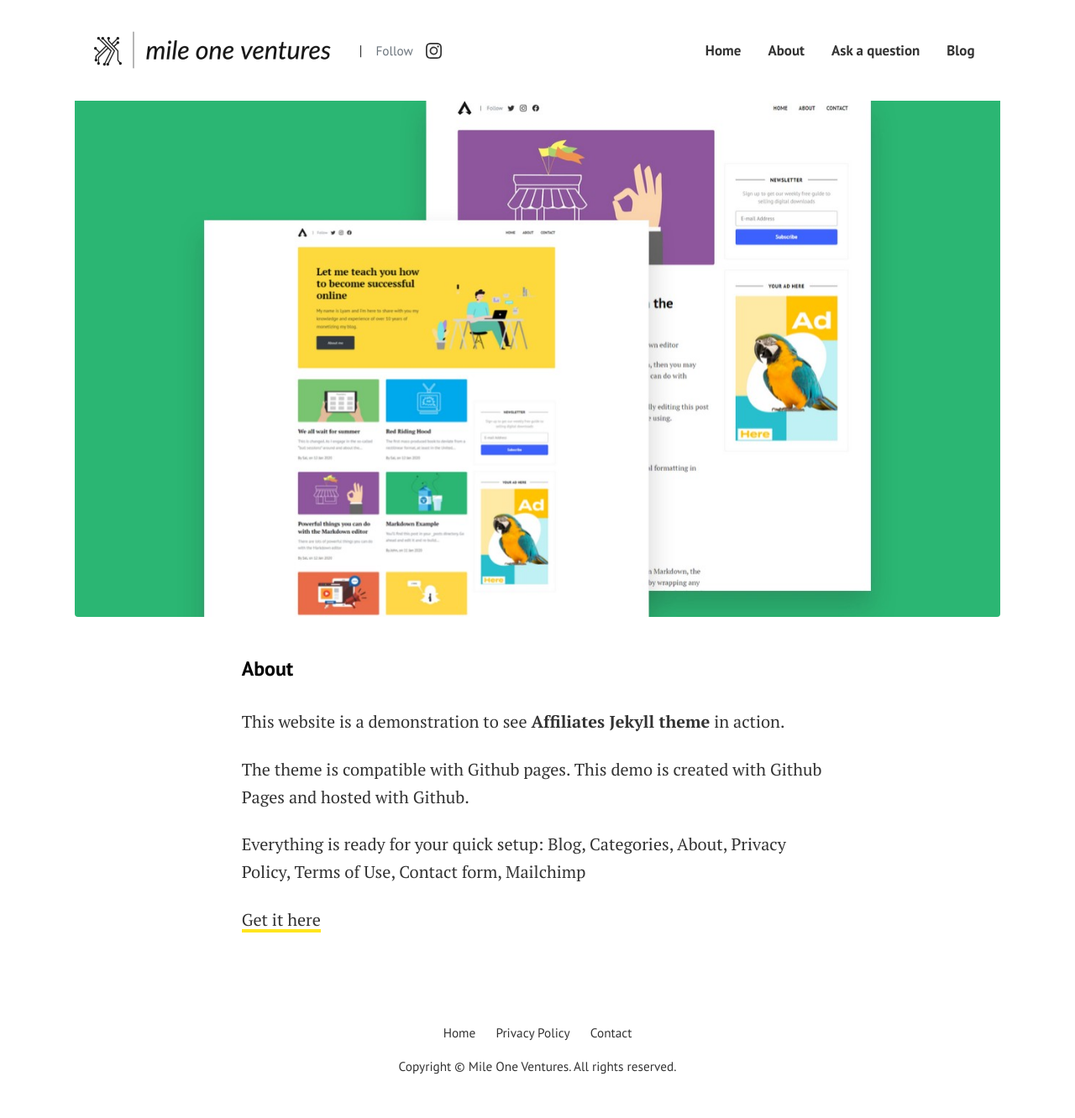
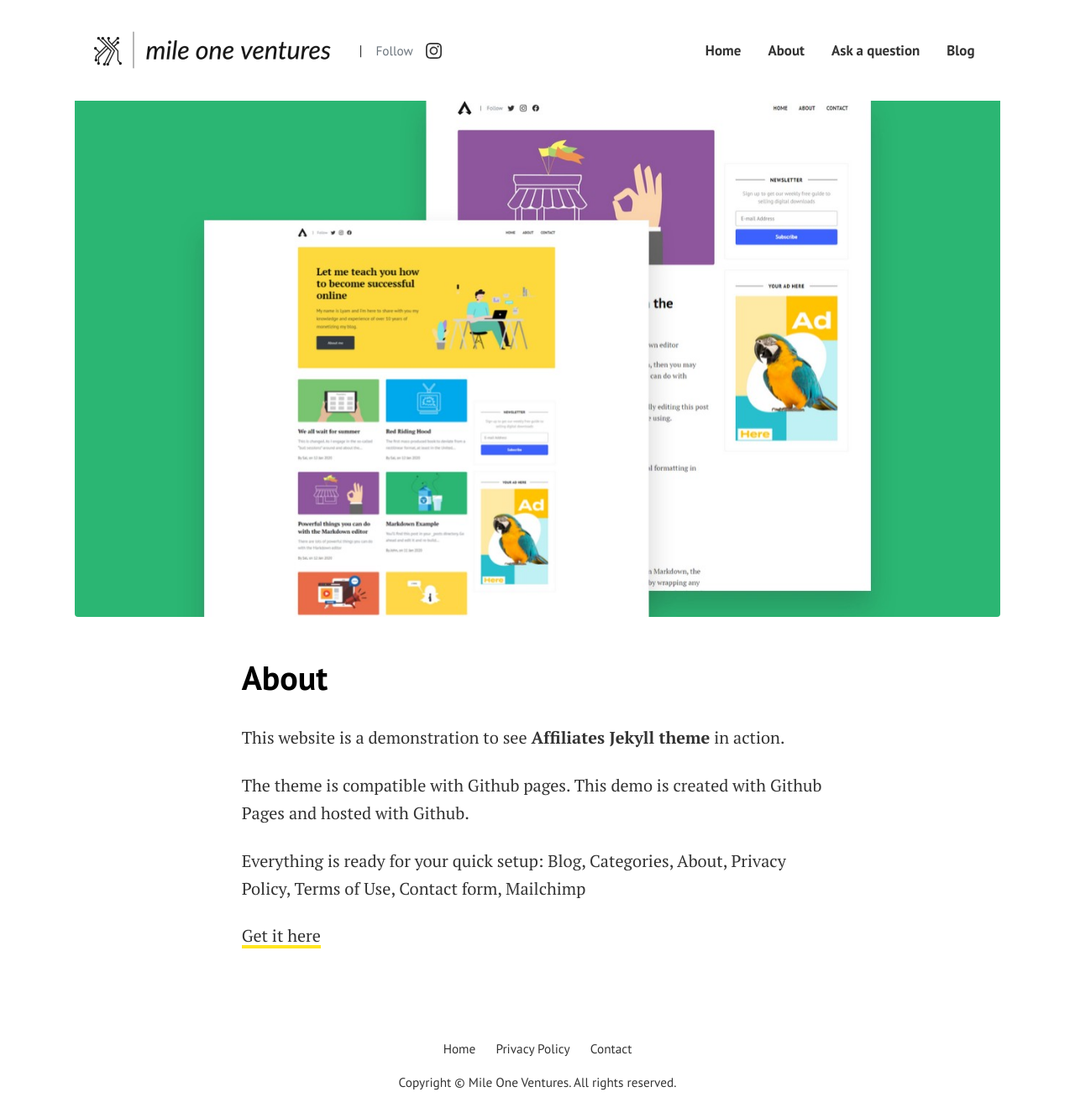
Before and after one commit to mile-one-ventures/mile-one-ventures.github.io, a Jekyll site: the page built from pages/about.md, in a window 1280 px wide and 1332 px high. Shown: the whole window at 84% size. Built offline with Jekyll 4.4.1, drawn with Linux system fonts in a browser that asks for light colours.

Commit message:
Update custom.css

```diff
--- a/assets/css/custom.css
+++ b/assets/css/custom.css
@@ -18,8 +18,3 @@ div.mc-field-group input {
     -moz-border-radius: 3px;
     border-radius: 3px;
 }
-
-/* Small devices (landscape phones, 544px and up) */
-@media (min-width: 544px) {
-  h1 {font-size:1.5rem;} /*1rem = 16px*/
-}
```
